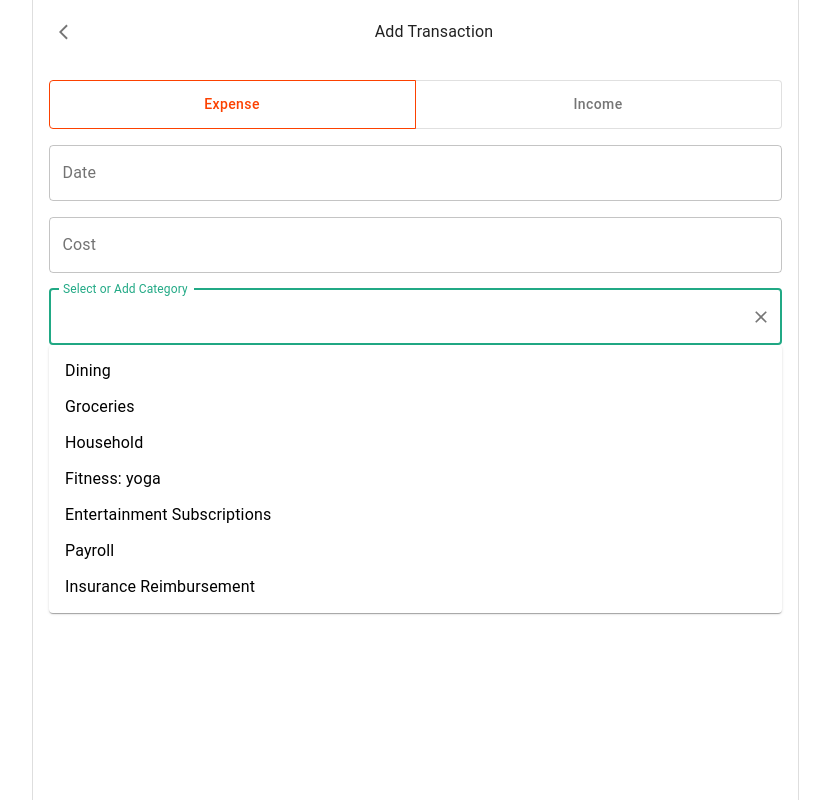
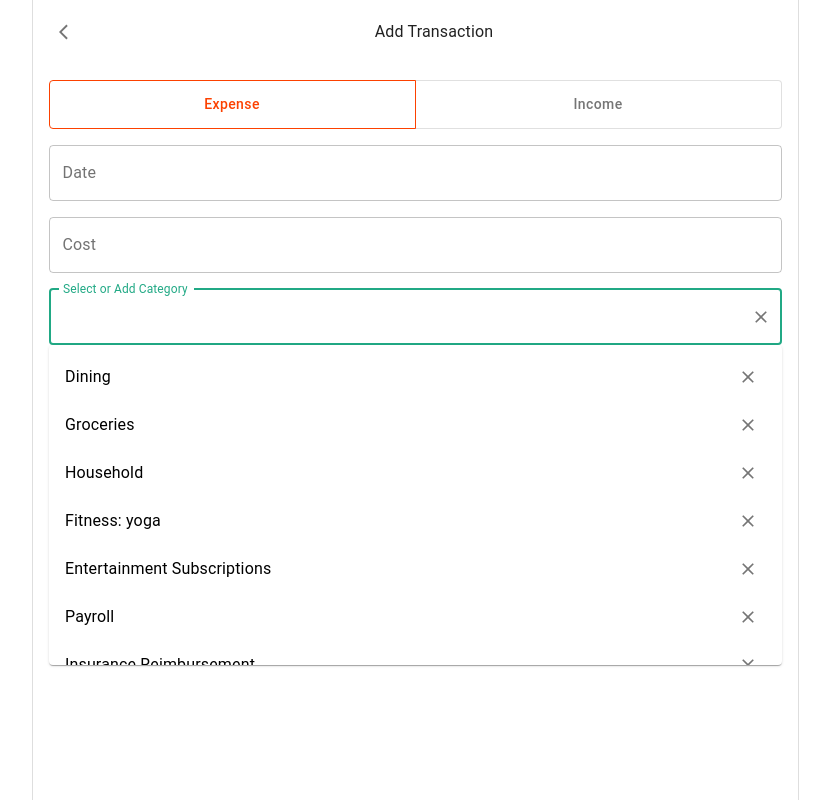
Before and after one commit to hyeonahc/finance-tracker, a React (Vite) app in the folder apps/web/: page /add-transaction in a window 1280 px wide. Both pictures are taken after a click on the element "Select or Add Category". Shown: the whole page, without its empty margins (225-1055 px from the left). Built offline with nearby package versions, Linux system fonts and the light colour scheme; no server answers.

Commit message:
Add functionality to delete category in CategoryInput and Rename event to e

```diff
--- a/apps/web/src/components/ui/CategoryInput.tsx
+++ b/apps/web/src/components/ui/CategoryInput.tsx
@@ -1,14 +1,17 @@
-import { Autocomplete, TextField } from "@mui/material";
+import CloseIcon from "@mui/icons-material/Close";
+import { Autocomplete, Box, IconButton, TextField } from "@mui/material";
 import { SyntheticEvent, useRef, useState } from "react";
 
 interface CategoryInputProps {
   categories: string[];
+  deleteCategory: (categoryToDelete: string) => void;
   selectedCategory: string;
   updateCategory: (newCategory: string) => void;
 }
 
 const CategoryInput = ({
   categories,
+  deleteCategory,
   selectedCategory,
   updateCategory,
 }: CategoryInputProps) => {
@@ -16,7 +19,7 @@ const CategoryInput = ({
   const inputRef = useRef<HTMLDivElement>(null);
 
   const changeCategoryAndRemoveFocus = (
-    _event: SyntheticEvent,
+    _e: SyntheticEvent,
     newCategory: null | string,
   ) => {
     if (newCategory) {
@@ -27,17 +30,17 @@ const CategoryInput = ({
     }
   };
 
-  const trackInputChange = (_event: SyntheticEvent, value: string) => {
+  const trackInputChange = (_e: SyntheticEvent, value: string) => {
     setInputValue(value);
   };
 
-  const updateCategoryOnEnter = (event: React.KeyboardEvent) => {
-    if (event.key === "Enter") {
+  const updateCategoryOnEnter = (e: React.KeyboardEvent) => {
+    if (e.key === "Enter") {
+      e.preventDefault();
       updateCategoryAndClear();
       if (inputRef.current) {
         inputRef.current.blur();
       }
-      event.preventDefault();
     }
   };
 
@@ -48,6 +51,12 @@ const CategoryInput = ({
     setInputValue("");
   };
 
+  const clickCloseIcon = (e: React.MouseEvent, category: string) => {
+    e.stopPropagation();
+    deleteCategory(category);
+  };
+
+  // TODO: Prevent hover background color effect on the category list when the IconButton is hovered.
   return (
     <Autocomplete
       freeSolo
@@ -55,6 +64,7 @@ const CategoryInput = ({
       onChange={changeCategoryAndRemoveFocus}
       onInputChange={trackInputChange}
       options={categories}
+      // NOTE: value={selectedCategory} is intentionally positioned last as per formatting rules
       renderInput={(params) => (
         <TextField
           {...params}
@@ -66,6 +76,24 @@ const CategoryInput = ({
           variant="outlined"
         />
       )}
+      renderOption={(props, category) => {
+        const { key, ...restProps } = props;
+        return (
+          <Box
+            component="li"
+            key={key}
+            {...restProps}
+            sx={{
+              justifyContent: "space-between !important",
+            }}
+          >
+            <span>{category}</span>
+            <IconButton onClick={(e) => clickCloseIcon(e, category)}>
+              <CloseIcon fontSize="small" />
+            </IconButton>
+          </Box>
+        );
+      }}
       value={selectedCategory}
     />
   );
--- a/apps/web/src/pages/AddTransaction.tsx
+++ b/apps/web/src/pages/AddTransaction.tsx
@@ -31,6 +31,12 @@ const AddTransaction = () => {
     setSelectedCategory(newCategory);
   };
 
+  const deleteCategory = (categoryToDelete: string) => {
+    setCategories(
+      categories.filter((category) => category !== categoryToDelete),
+    );
+  };
+
   return (
     <Box sx={{ display: "flex", flexDirection: "column", gap: "16px" }}>
       <TopNavigation title="Add Transaction" />
@@ -39,6 +45,7 @@ const AddTransaction = () => {
       <CostInput cost={cost} setCost={setCost} />
       <CategoryInput
         categories={categories}
+        deleteCategory={deleteCategory}
         selectedCategory={selectedCategory}
         updateCategory={updateCategory}
       />
```
